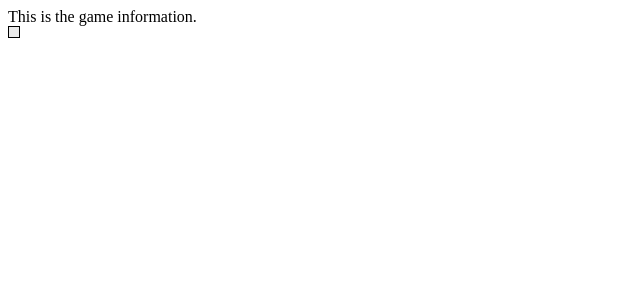
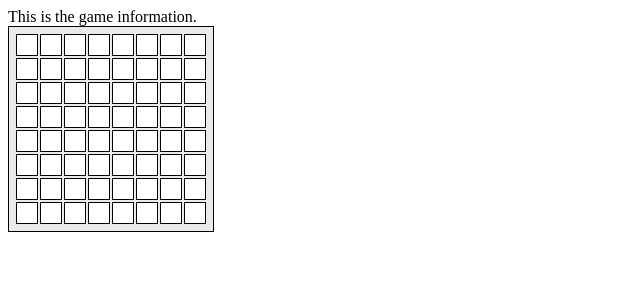
Before and after one commit to joelaguero/sandbox, a React app in the folder battleship/: page / in a window 1280 px wide. Shown: the top 300 px of the page, without its empty margins (0-640 px from the left). Built offline with nearby package versions, Linux system fonts and the light colour scheme.

Commit message:
Successfully place correct ships

```diff
--- a/battleship/src/components/App.jsx
+++ b/battleship/src/components/App.jsx
@@ -8,8 +8,10 @@ class App extends React.Component {
     super(props);
     this.state = {
       playerTurn: 'p1',
-      p1: [],
-      p2: [],
+      ships: {
+        'p1': [],
+        'p2': [],
+      },
     };
     this.rules = {
       boardSize: 8,
@@ -25,20 +27,31 @@ class App extends React.Component {
   startNewGame() {
     this.setState({
       playerTurn: 'p1',
-      p1: [],
-      p2: [],
+      ships: {
+        'p1': [],
+        'p2': [],
+      },
     });
     this.randomlyPlaceShips();
   }
 
   randomlyPlaceShips() {
+    var ships = {
+      'p1': [],
+      'p2': [],
+    };
     for (let i = 1; i <= this.rules.numShips; i++) {
-      this.placeShipOfLength(i, 'p1');
-      this.placeShipOfLength(i, 'p2');
+      ships['p1'].push(this.createShipOfLength(i, 'p1', ships));
+      ships['p2'].push(this.createShipOfLength(i, 'p2', ships));
     }
+    this.setState({
+      'ships': ships,
+    });
   }
 
-  placeShipOfLength(length, owner) {
+  // Returns a ship of length "length" that belongs to "owner"
+  // Ships is an object that includes all existing ships
+  createShipOfLength(length, owner, ships) {
     let shipPlaced = false;
     while (!shipPlaced) {
       // Choose a random starting point and direction.
@@ -50,7 +63,7 @@ class App extends React.Component {
       // nor out of bounds.
       for (let i = 0; i < length; i++) {
         coords = (i === 0) ? coords : this.calculateCoords(coords, direction);
-        if (this.isOutOfBounds(coords) || this.isOccupied(coords)) { break; } else {
+        if ((this.isOutOfBounds(coords)) || (this.isOccupied(coords, ships))) { break; } else {
           shipCoords.push(coords);
         }
       }
@@ -58,15 +71,11 @@ class App extends React.Component {
       // Once the appropriate number of empty and valid coordinates are found,
       // update state accordingly with the ship.
       if (shipCoords.length === length) {
-        this.setState(function(prevState) {
-          return {
-            [owner]: prevState[owner].concat([{
-              isSunk: false,
-              'coords': shipCoords,
-              'owner': owner,
-            }]),
-          }
-        });
+        return {
+          isSunk: false,
+          'coords': shipCoords,
+          'owner': owner,
+        };
         shipPlaced = true;
       }
     }
@@ -91,24 +100,18 @@ class App extends React.Component {
   }
 
   isOutOfBounds(coords) {
-    return (coords.x < 0 || coords.x >= this.boardSize || coords.y < 0 || coords.y >= this.boardSize);
+    return ((coords.x < 0) || (coords.x >= this.boardSize) || (coords.y < 0) || (coords.y >= this.boardSize));
   }
 
-  isOccupied(coords) {
+  // Accepts coordinates and the set of ships to check against.
+  isOccupied(coords, ships) {
     // Iterate over the ships in state and check if any of the ship's coords match the provided coords.
-    console.log('Is Occupied?', coords);
-    for (var key in this.state) {
-      console.log(key);
-      if (key === 'p1' || key === 'p2') {
-        console.log('Key is player...', key);
-        for (let i = 0; i < this.state[key].length; i++) {
-          // TODO: Figure out why this is never logging...
-          let ship = this.state[key][i];
-          console.log('ship', ship);
+    for (var owner in ships) {
+      for (var i = 0; i < ships[owner].length; i++) {
+          let ship = ships[owner][i];
           for (let j = 0; j < ship.coords.length; j++) {
-            if (ship.coords[j].x === coords.x && ship.coords[j].y === coords.y) { console.log('Returning true...'); return true; }
+            if ((ship.coords[j].x === coords.x) && (ship.coords[j].y === coords.y)) { console.log('Returning true...'); return true; }
           }
-        }
       }
     }
     return false;
@@ -140,6 +143,7 @@ class App extends React.Component {
   }
 
   render() {
+    console.log(this.state);
     return (
       <div>
         <GameInfo />
--- a/battleship/src/components/GameBoard.jsx
+++ b/battleship/src/components/GameBoard.jsx
@@ -8,7 +8,7 @@ const GameBoard = (props) => {
       // if (props.isOccupied({ x: i, y: j})) {
       //   cols.push(<td key={i,j} className="ship" onClick={() => (props.handleTileClick(i, j))} />);
       // } else {
-      //   cols.push(<td key={i,j} onClick={() => (props.handleTileClick(i, j))} />);
+        cols.push(<td key={i,j} onClick={() => (props.handleTileClick(i, j))} />);
       // }
     }
     grid.push(<tr key={i} >{cols}</tr>);
```
